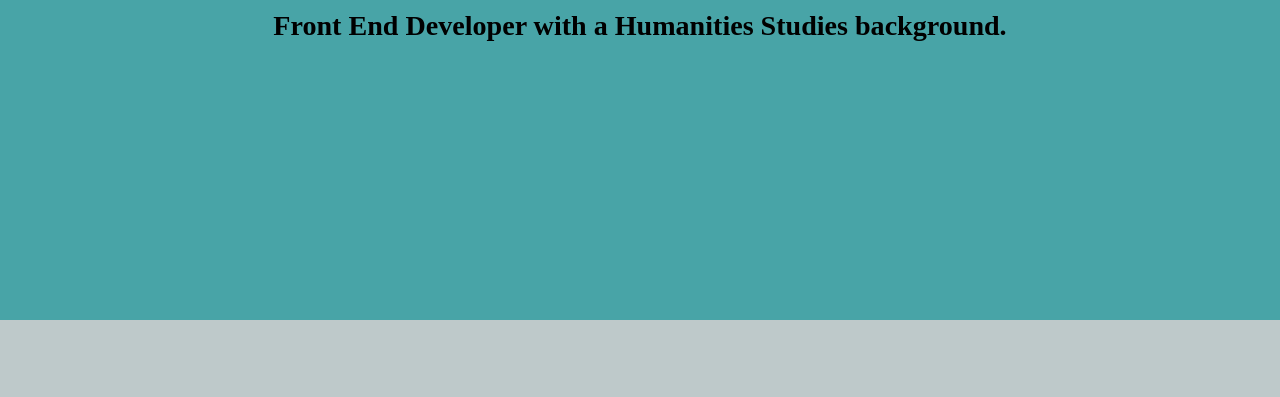
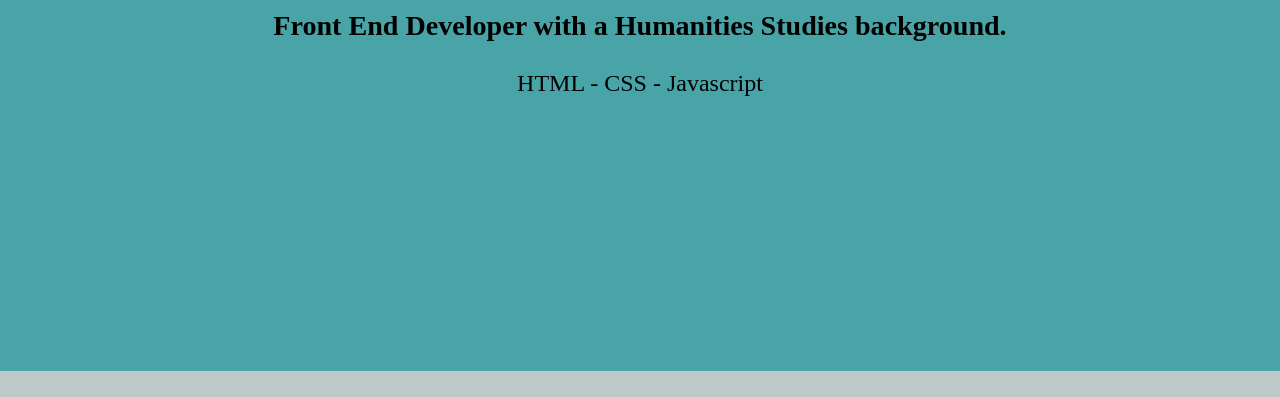
Before and after one commit to angelasandom/angelasandom.github.io, a plain HTML site: page index.html in a window 1280 px wide. Shown: the part 342-739 px from the top of the page. Drawn offline with Linux system fonts and the light colour scheme.

Commit message:
Update index.html

```diff
--- a/index.html
+++ b/index.html
@@ -16,6 +16,7 @@
             <section id="welcome-section">
                 <h1>Hi there! I am Angela Sanchez.</h1>
                 <h3>Front End Developer with a Humanities Studies background.</h3>
+                <p>HTML - CSS - Javascript</p>
             </section>
             <section id="projects">
                 <div class="grid">
```
